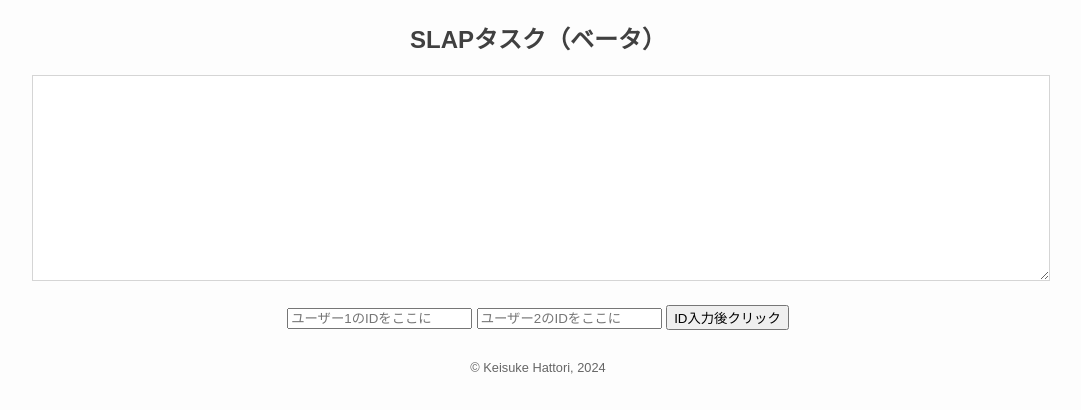
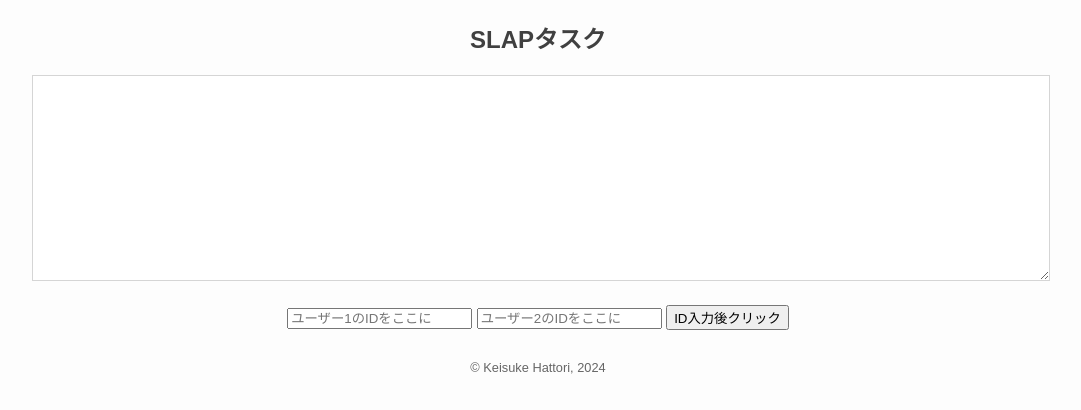
Before and after one commit to httrksk2/slap-site, a plain HTML site: page indexj.html in a window 1280 px wide. Shown: the whole page, without its empty margins (102-1183 px from the left). Drawn offline with Linux system fonts and the light colour scheme.

Commit message:
Update indexj.html

```diff
--- a/indexj.html
+++ b/indexj.html
@@ -6,7 +6,7 @@
 </head>
 <body>
     <div id="container">
-        <h2 id="pageTitle">SLAPタスク（ベータ）</h2>
+        <h2 id="pageTitle">SLAPタスク</h2>
             <div id="sessionNumber"></div>
         <textarea id="textInput" disabled></textarea>
         <button id="startButton" onclick="startGame()" style="display: none;">タスク開始</button>
```
